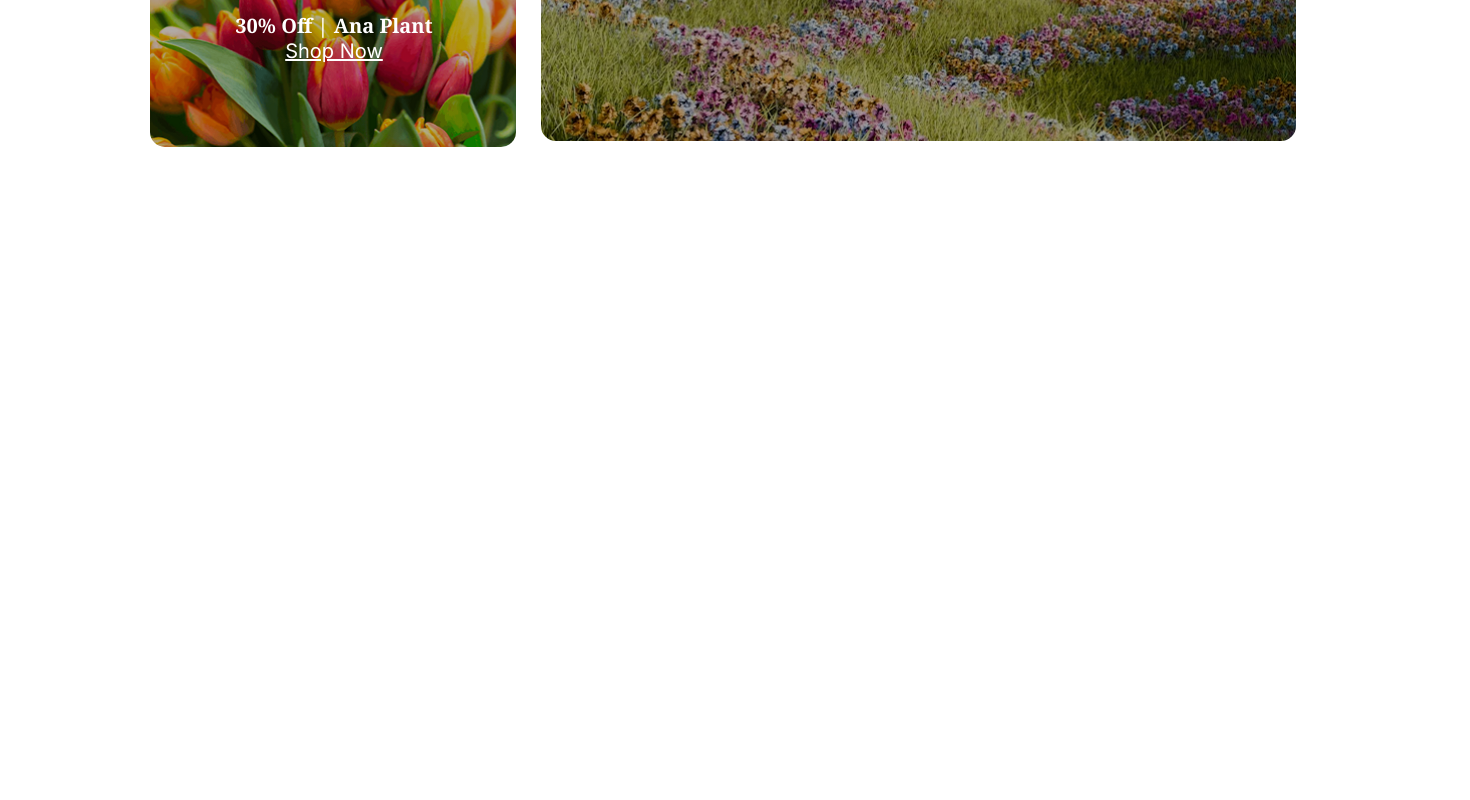
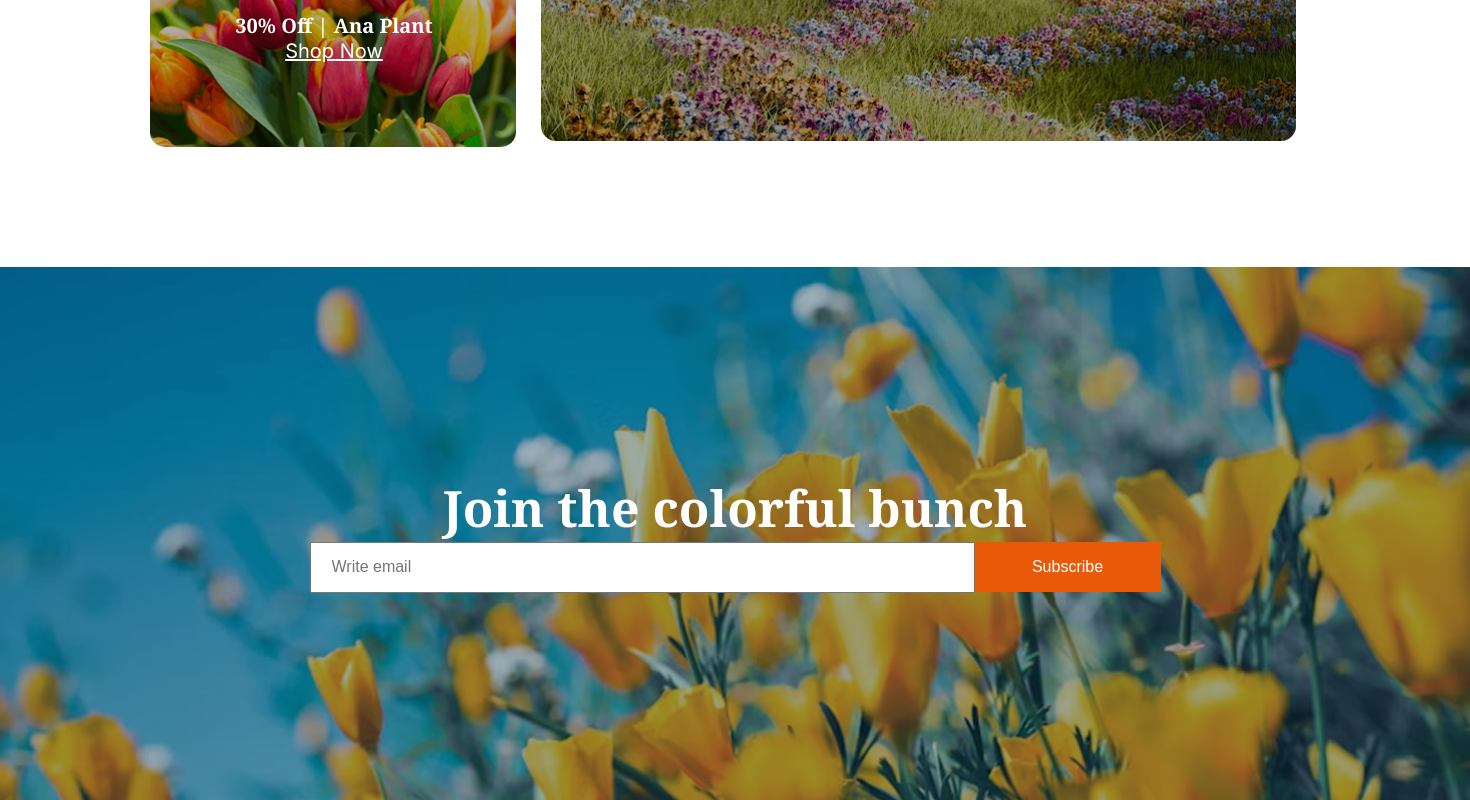
Before and after one commit to anirban-is-here/Assignment-2, a plain HTML site: page index.html in a window 1280 px wide. Shown: the part 3673-4473 px from the top of the page, 1470 px wide, since content can reach past the window. Before the commit the page ends 3940 px from the top, so only its background shows below. Drawn offline with Linux system fonts and the light colour scheme.

Commit message:
Uploaded the join section

```diff
--- a/index.html
+++ b/index.html
@@ -150,5 +150,21 @@
         </div>
     </section>
 
+    <!-- Join section start -->
+    <section class="join">
+        <div class="title">
+            <h1>Join the colorful bunch</h1>
+        </div>
+       <div class="input-area">
+         <input type="email" placeholder="Write email">
+        <button class="text-white" type="submit">Subscribe</button>
+       </div>
+    </section>
+
+    <!-- footer section start -->
+     <footer class="footer">
+
+     </footer>
+
 </body>
 </html>
--- a/styles.css
+++ b/styles.css
@@ -200,6 +200,7 @@ body {
 
 .lover-description {
     margin: 38px 0px;
+
 }
 
 .lover-description ul{
@@ -308,3 +309,46 @@ body {
     font-weight: bold;
 
 }
+
+/* join section start */
+
+.join {
+    background-image: url(/assets/news-letter-bg.png);
+    background-size: cover;
+
+    background-position: cover;
+    height: 533px;
+    width: 1470px;
+
+    display: flex;
+    align-items: center;
+    justify-content: center;
+    flex-direction: column;
+
+}
+.join h1 {
+    font-size: 50px;
+    color: white;
+    font-weight: bold;
+
+}
+
+.input-area {
+    display: flex;
+    gap: 0px;
+}
+
+.input-area input[type="email"] {
+    width: 641px;
+    height: 46.8px;
+    padding-left: 20px;
+    font-size: 16px;
+}
+
+.input-area button {
+    width: 186px;
+    height: 50px;
+    margin-left: 0px;
+    background-color: rgba(233, 90, 8, 1);
+    border-style: none;
+}
```
